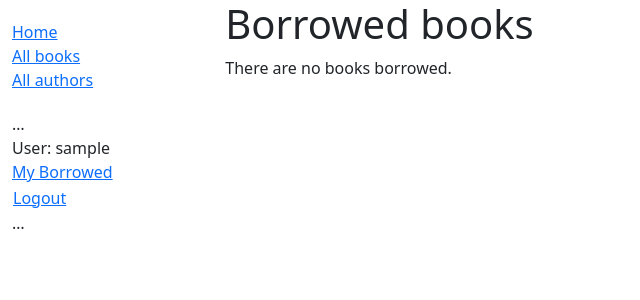
After one commit to i-lac/django-testing, a Django app: page /catalog/mybooks/ in a window 1280 px wide. The commit adds this page. Shown: the top 300 px of the page, without its empty margins (0-640 px from the left). Run offline with Django 4.2, Linux system fonts and the light colour scheme; the visitor is signed in with stand-in values (Sample User, id 1); data that the repository does not hold is empty.

Commit message:
Let users see their borrowed

```diff
--- a/locallibrary/catalog/admin.py
+++ b/locallibrary/catalog/admin.py
@@ -54,7 +54,7 @@ class BookAdmin(admin.ModelAdmin):
 # Register the Admin classes for BookInstance using the decorator
 @admin.register(BookInstance)
 class BookInstanceAdmin(admin.ModelAdmin):
-    list_display = ('book', 'status', 'due_back', 'id')
+    list_display = ('book', 'status', 'borrower', 'due_back', 'id')
 
     list_filter = ('status', 'due_back')
 
@@ -66,6 +66,6 @@ class BookInstanceAdmin(admin.ModelAdmin):
             'fields': ('book', 'imprint', 'id')
         }),
         ('Availability', {
-            'fields': ('status', 'due_back')
+            'fields': ('status', 'due_back', 'borrower')
         }),
     )
--- a/locallibrary/catalog/templates/base_generic.html
+++ b/locallibrary/catalog/templates/base_generic.html
@@ -28,6 +28,10 @@
               …
             {% if user.is_authenticated %}
               <li>User: {{ user.get_username }}</li>
+
+              <li><a href="{% url 'my-borrowed' %}">My Borrowed</a></li>
+
+
               <li>
                 <form id="logout-form" method="post" action="{% url 'logout' %}">
                   {% csrf_token %}
--- /dev/null
+++ b/locallibrary/catalog/templates/catalog/bookinstance_list_borrowed_user.html
@@ -0,0 +1,19 @@
+{% extends "base_generic.html" %}
+
+{% block content %}
+    <h1>Borrowed books</h1>
+
+    {% if bookinstance_list %}
+    <ul>
+
+      {% for bookinst in bookinstance_list %}
+      <li class="{% if bookinst.is_overdue %}text-danger{% endif %}">
+        <a href="{% url 'book-detail' bookinst.book.pk %}">{{ bookinst.book.title }}</a> ({{ bookinst.due_back }})
+      </li>
+      {% endfor %}
+    </ul>
+
+    {% else %}
+      <p>There are no books borrowed.</p>
+    {% endif %}
+{% endblock %}
--- a/locallibrary/catalog/urls.py
+++ b/locallibrary/catalog/urls.py
@@ -23,3 +23,7 @@ link to our home page from any other page by adding the following link in a temp
 
 Avoids hardcoding URLs!
 """
+
+urlpatterns += [
+    path('mybooks/', views.LoanedBooksByUserListView.as_view(), name='my-borrowed'),
+]
--- a/locallibrary/catalog/views.py
+++ b/locallibrary/catalog/views.py
@@ -58,3 +58,18 @@ class AuthorListView(generic.ListView):
 class AuthorDetailView(generic.DetailView):
     model = Author
     paginate_by = 1
+
+from django.contrib.auth.mixins import LoginRequiredMixin
+
+class LoanedBooksByUserListView(LoginRequiredMixin,generic.ListView):
+    """Generic class-based view listing books on loan to current user."""
+    model = BookInstance
+    template_name = 'catalog/bookinstance_list_borrowed_user.html'
+    paginate_by = 10
+
+    def get_queryset(self):
+        return (
+            BookInstance.objects.filter(borrower=self.request.user)
+            .filter(status__exact='o')
+            .order_by('due_back')
+        )
```
Also changed, not shown: locallibrary/catalog/models.py (+10 -0 lines), locallibrary/catalog/migrations/0003_bookinstance_borrower.py (added).
